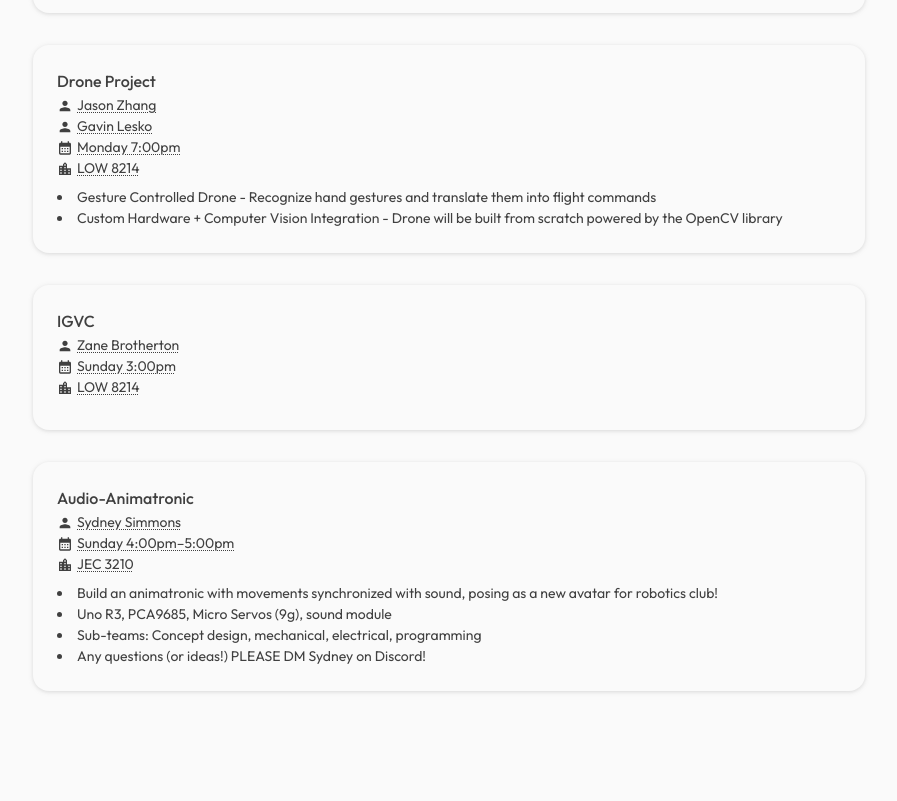
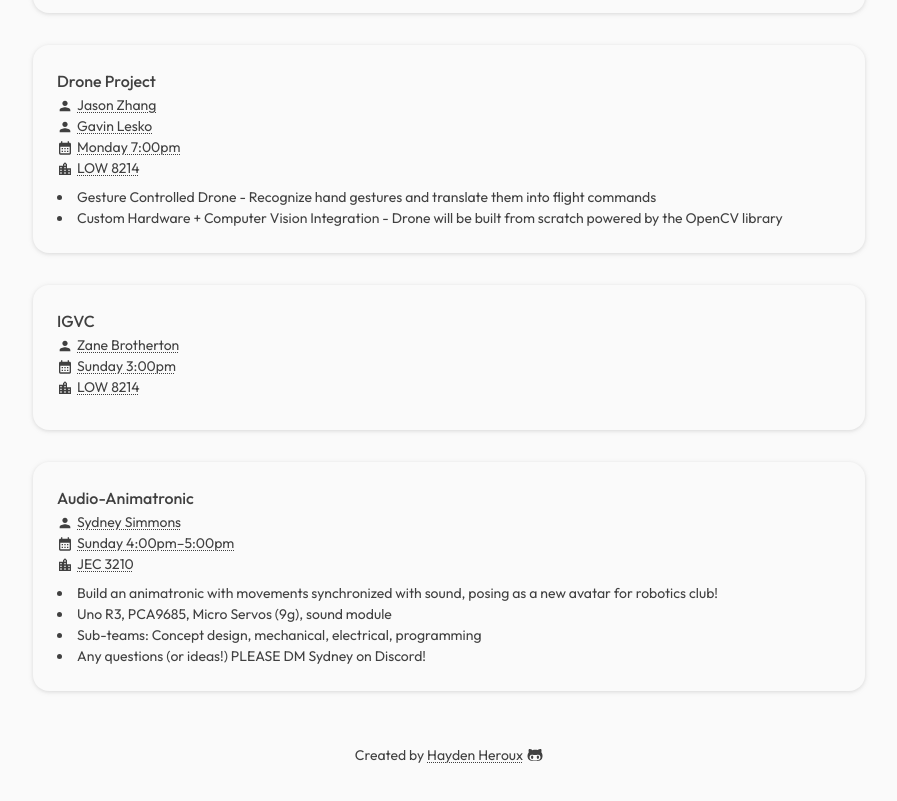
Before and after one commit to haydenheroux/rpi-robotics-website, a React (Vite) app: page /projects in a window 1280 px wide. Shown: the part 1530-2331 px from the top of the page, without its empty margins (191-1088 px from the left). Before the commit the page ends 2285 px from the top, so only its background shows below. Built offline with nearby package versions, Linux system fonts and the light colour scheme.

Commit message:
Add footer.

```diff
--- a/src/Layout.tsx
+++ b/src/Layout.tsx
@@ -1,5 +1,6 @@
 import { Outlet } from "react-router";
 import Nav from "./components/Nav";
+import Footer from "./components/Footer";
 
 function Layout() {
   return (
@@ -8,8 +9,8 @@ function Layout() {
       <div className="block h-8"></div>
       <div className="w-full sm:w-2xl lg:w-4xl sm:mx-auto px-8">
         <Outlet />
-        <div className="block h-16"></div>
       </div>
+      <Footer />
     </>
   );
 }
--- /dev/null
+++ b/src/components/Footer.tsx
@@ -0,0 +1,19 @@
+import { FaGithubAlt } from "react-icons/fa6";
+
+function Footer() {
+  return (
+    <div className="w-full h-32 flex items-center justify-center">
+      <span className="flex items-center type-body text-neutral-700">
+        <p className="mr-1">
+          Created by{" "}
+          <a className="link-dotted" href="https://www.github.com/haydenheroux">
+            Hayden Heroux
+          </a>
+        </p>
+        <FaGithubAlt size={16} />
+      </span>
+    </div>
+  );
+}
+
+export default Footer;
```
